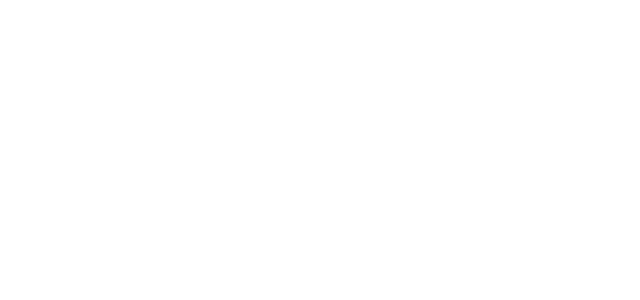
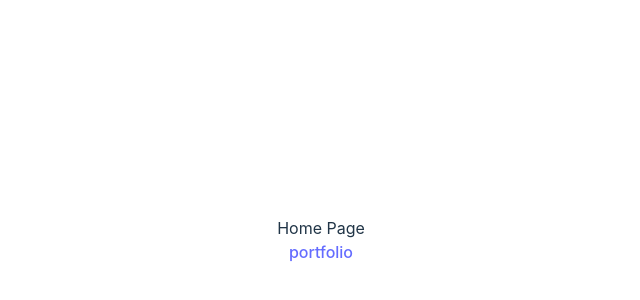
Before and after one commit to tinalr/portfolio-vite-react, a React (Vite) app: page / in a window 1280 px wide. Shown: the part 160-460 px from the top of the page, without its empty margins (319-959 px from the left). Built offline with nearby package versions, Linux system fonts and the light colour scheme.

Commit message:
setup an initial route

```diff
--- a/src/App.jsx
+++ b/src/App.jsx
@@ -1,11 +1,14 @@
-import { useState } from 'react'
-import reactLogo from './assets/react.svg'
 import './App.css'
 
 function App() {
 
   return (
-    <></>
+    <>Home Page
+      <nav>
+        <a href={`/portfolio`}>portfolio</a>
+    </nav>
+    </>
+
   );
 };
 
--- /dev/null
+++ b/src/components/PortfolioList.jsx
@@ -0,0 +1,7 @@
+import './../App.css'
+
+const PortfolioList = () => {
+  <div>portfolio list</div>
+};
+
+export default PortfolioList;
```
Also changed, not shown: src/main.jsx (+11 -0 lines).
